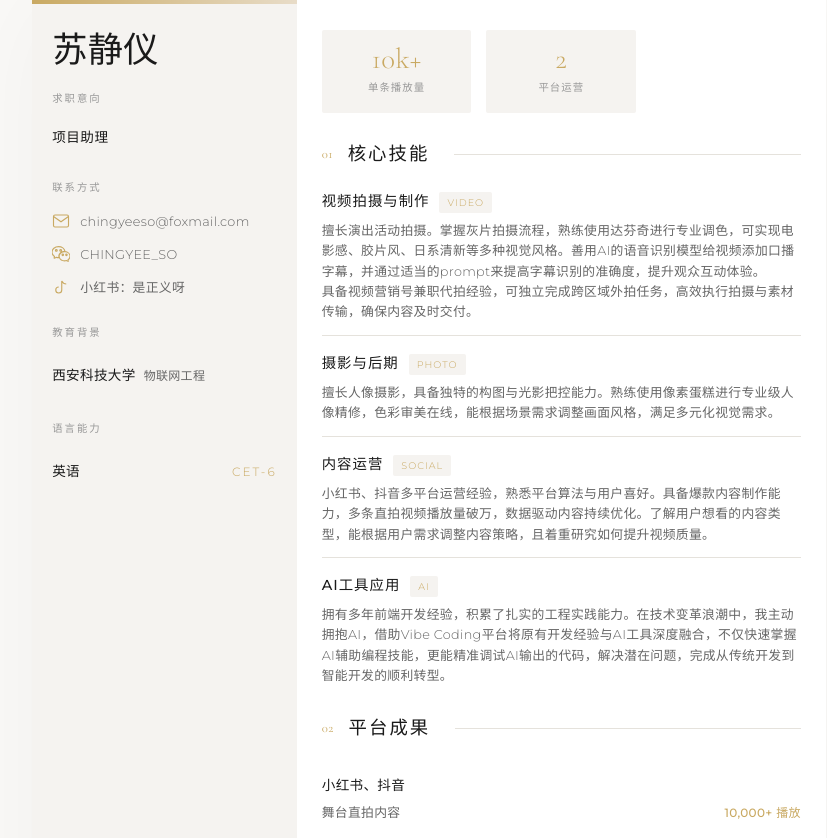
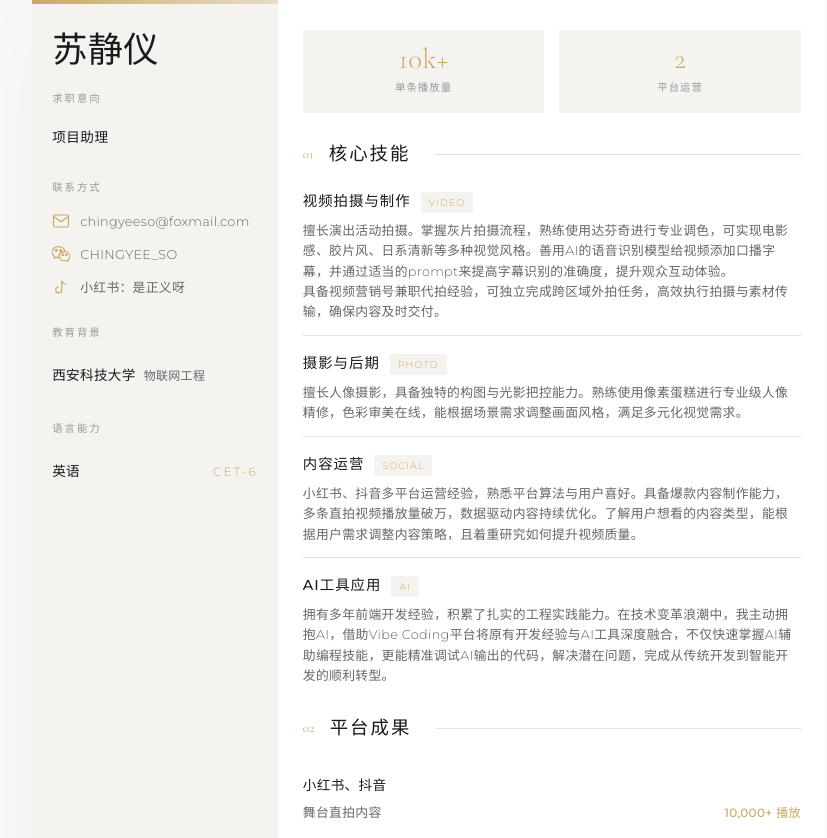
Before and after one commit to SOCHINGYEE/resume, a plain HTML site: page index.html in a window 1280 px wide. Shown: the top 838 px of the page, without its empty margins (211-1038 px from the left). Drawn offline with nearby package versions, Linux system fonts and the light colour scheme.

Commit message:
feat: pdf文件适应a4大小

```diff
--- a/index.html
+++ b/index.html
@@ -36,15 +36,14 @@
             letter-spacing: 0.02em;
         }
 
-        /* Resume Container - A4 Size */
+        /* Resume Container - A4 Size with Flexbox */
         .resume {
             width: 210mm;
             min-height: 297mm;
             max-width: 210mm;
             margin: 0 auto;
             background: white;
-            display: grid;
-            grid-template-columns: 70mm 1fr;
+            display: flex;
             box-shadow: 0 0 100px var(--shadow);
         }
 
@@ -54,8 +53,9 @@
             padding: 30px 20px;
             position: relative;
             overflow: hidden;
-            width: 70mm;
+            width: 65mm;
             flex-shrink: 0;
+            height: 297mm;
         }
 
         .sidebar::before {
@@ -294,7 +294,7 @@
         /* Highlights */
         .highlights-grid {
             display: grid;
-            grid-template-columns: repeat(3, 1fr);
+            grid-template-columns: repeat(2, 1fr);
             gap: 15px;
             margin-bottom: 20px;
         }
@@ -495,6 +495,11 @@
             .resume {
                 box-shadow: none;
                 max-width: 100%;
+                width: 100%;
+            }
+
+            .highlights-grid {
+                grid-template-columns: repeat(2, 1fr) !important;
             }
 
             .intention-item:hover {
```
Also changed, not shown: 1 other file.
